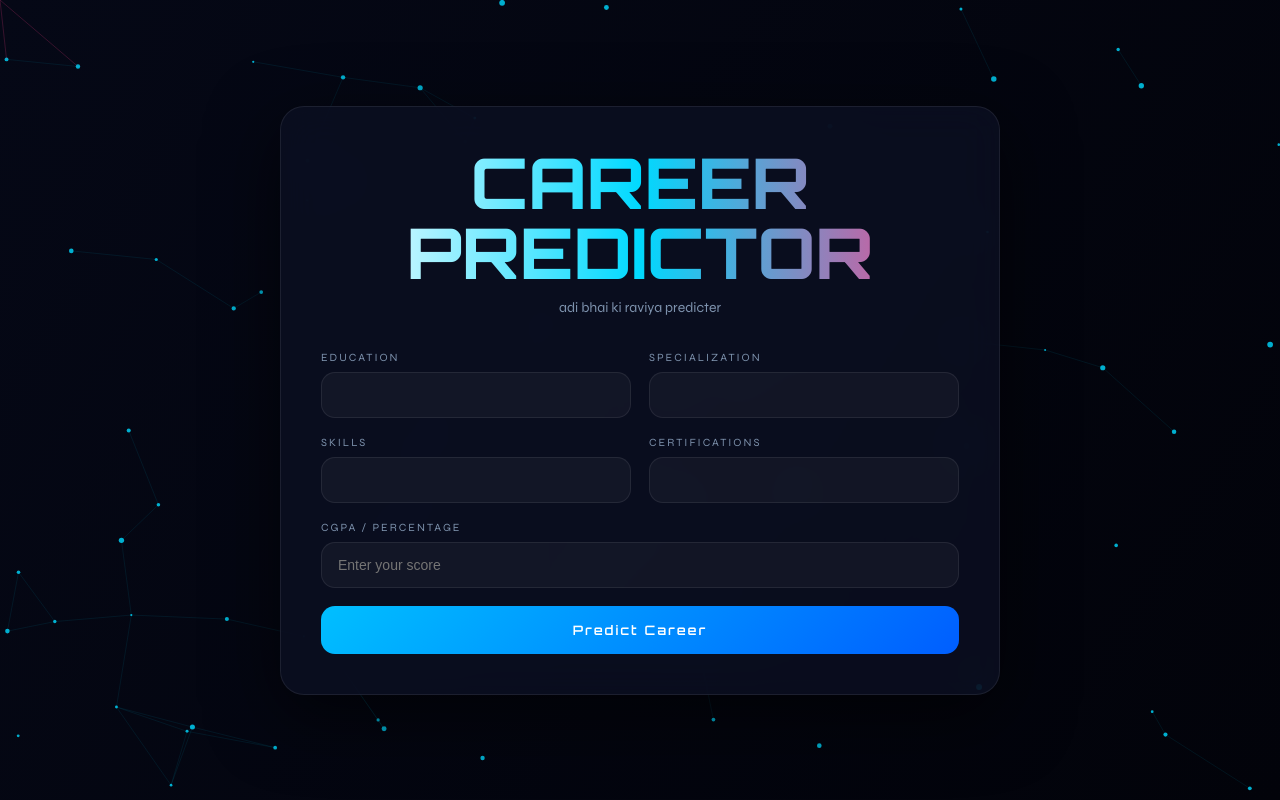
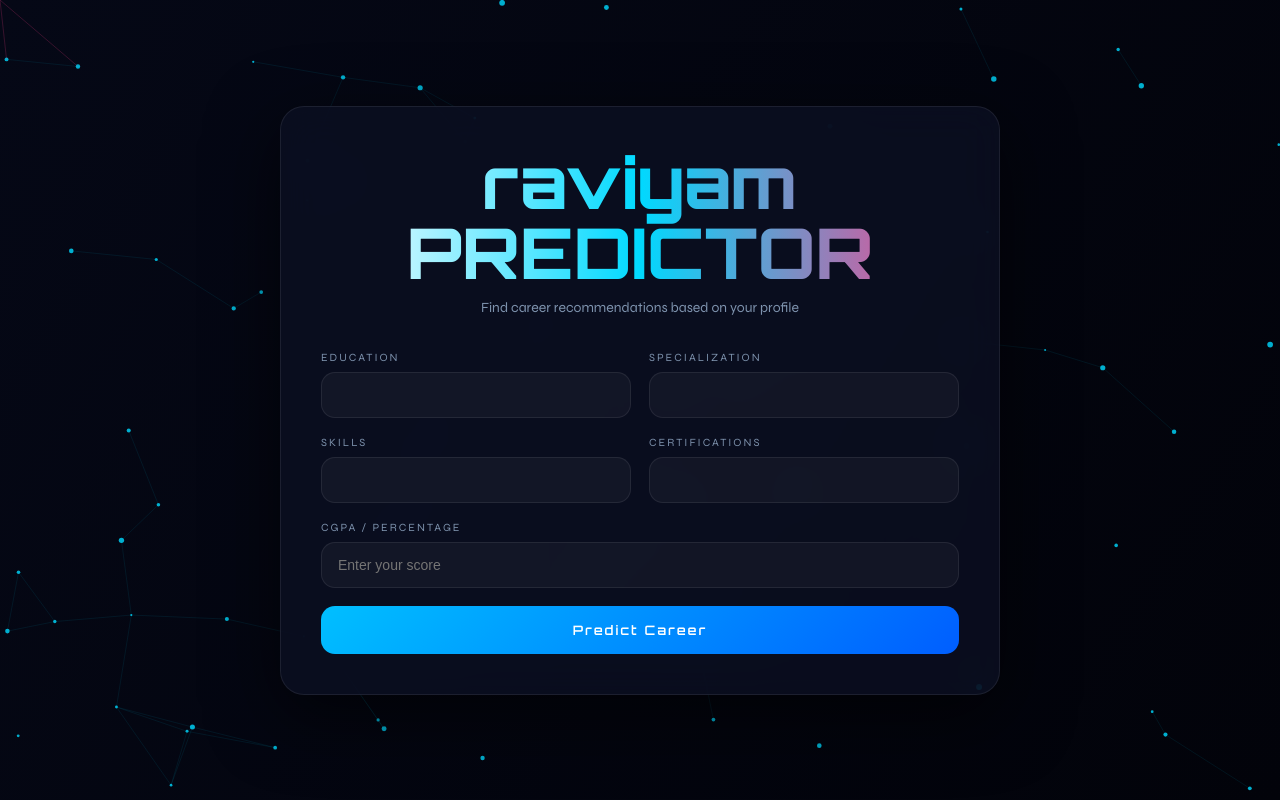
Before and after one commit to KushagraAgrawat18/IIT-CAPSTONE, a Flask app: page / in a window 1280 px wide. Run offline with Flask 3, Linux system fonts and the light colour scheme; lists and menus that the app fills with data are empty; parts of the project's set-up code (start-up, migrations or seed data) failed here and were passed over.

Commit message:
Update index.html

```diff
--- a/templates/index.html
+++ b/templates/index.html
@@ -216,8 +216,8 @@ button:hover{
     <div class="box">
 
         <div class="heading">
-            <h1>CAREER<br>PREDICTOR</h1>
-            <p>adi bhai ki raviya predicter</p>
+            <h1>raviyam<br>PREDICTOR</h1>
+            <p>Find career recommendations based on your profile</p>
         </div>
 
         <form action="/predict" method="post">
```
